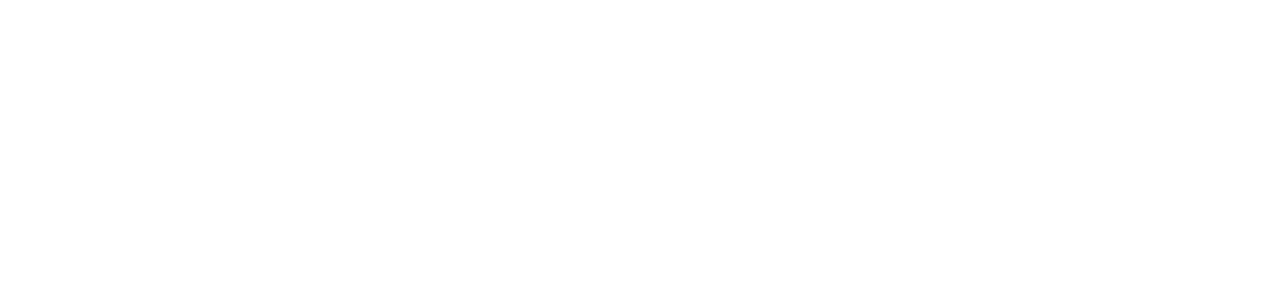
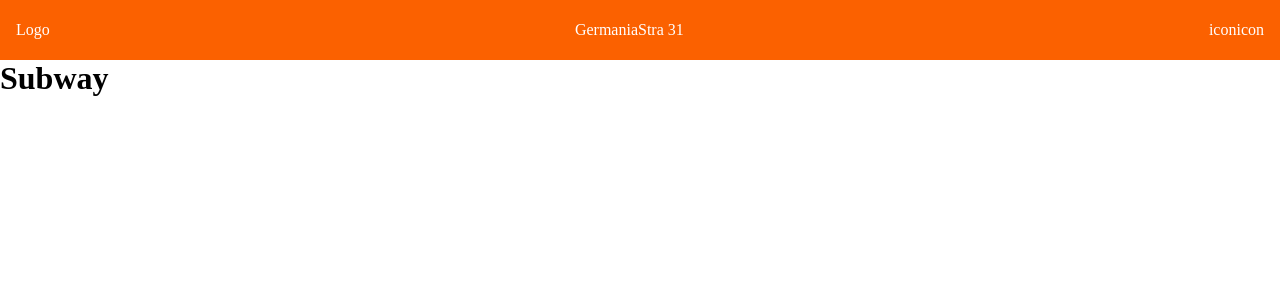
Before and after one commit to adayreyes/Nuxt-Lieferando, a Nuxt app: page /Subway in a window 1280 px wide. Before the commit this address had no page. Shown: the top 300 px of the page. Built offline with nearby package versions, Linux system fonts and the light colour scheme.

Commit message:
first routing

```diff
--- a/components/RestaurantsList.vue
+++ b/components/RestaurantsList.vue
@@ -1,6 +1,8 @@
 <template>
     <section class="restaurants-list">
-        <RestaurantItem v-for="restaurant in restaurants" :key="restaurant.name" :restaurantInfo="restaurant"/>
+        <nuxt-link class="nuxt-link"  v-for="restaurant in restaurants" :key="restaurant.name" :to="'/' +  restaurant.name">
+        <RestaurantItem :restaurantInfo="restaurant" />
+        </nuxt-link>
     </section>
 </template>
 <script>
@@ -37,3 +39,10 @@ export default{
     components: { RestaurantItem }
 }
 </script>
+
+<style scoped>
+    a{
+        text-decoration: none;
+        color: unset;
+    }
+</style>
--- a/nuxt.config.js
+++ b/nuxt.config.js
@@ -18,6 +18,7 @@ export default {
 
   // Global CSS: https://go.nuxtjs.dev/config-css
   css: [
+    '@/static/styles/base.css'
   ],
 
   // Plugins to run before rendering page: https://go.nuxtjs.dev/config-plugins
--- /dev/null
+++ b/pages/Subway.vue
@@ -0,0 +1,19 @@
+<template>
+    <main>
+        <MainHeader/>
+        <h1>Subway</h1>
+    </main>
+</template>
+
+<script>
+import MainHeader from "../components/MainHeader.vue";
+
+export default{
+    components: {MainHeader}
+}
+
+</script>
+
+<style scoped>
+
+</style>
--- a/pages/index.vue
+++ b/pages/index.vue
@@ -14,16 +14,8 @@ export default {
 }
 </script>
 
-<style>
+<style scoped>
 
-:root{
-  --orange: #FB6100;
-}
-*{
-  margin: 0;
-  padding: 0;
-  box-sizing: border-box;
-}
 
 main{
   display: flex;
--- /dev/null
+++ b/static/styles/base.css
@@ -0,0 +1,8 @@
+:root{
+    --orange: #FB6100;
+  }
+  *{
+    margin: 0;
+    padding: 0;
+    box-sizing: border-box;
+  }
```
